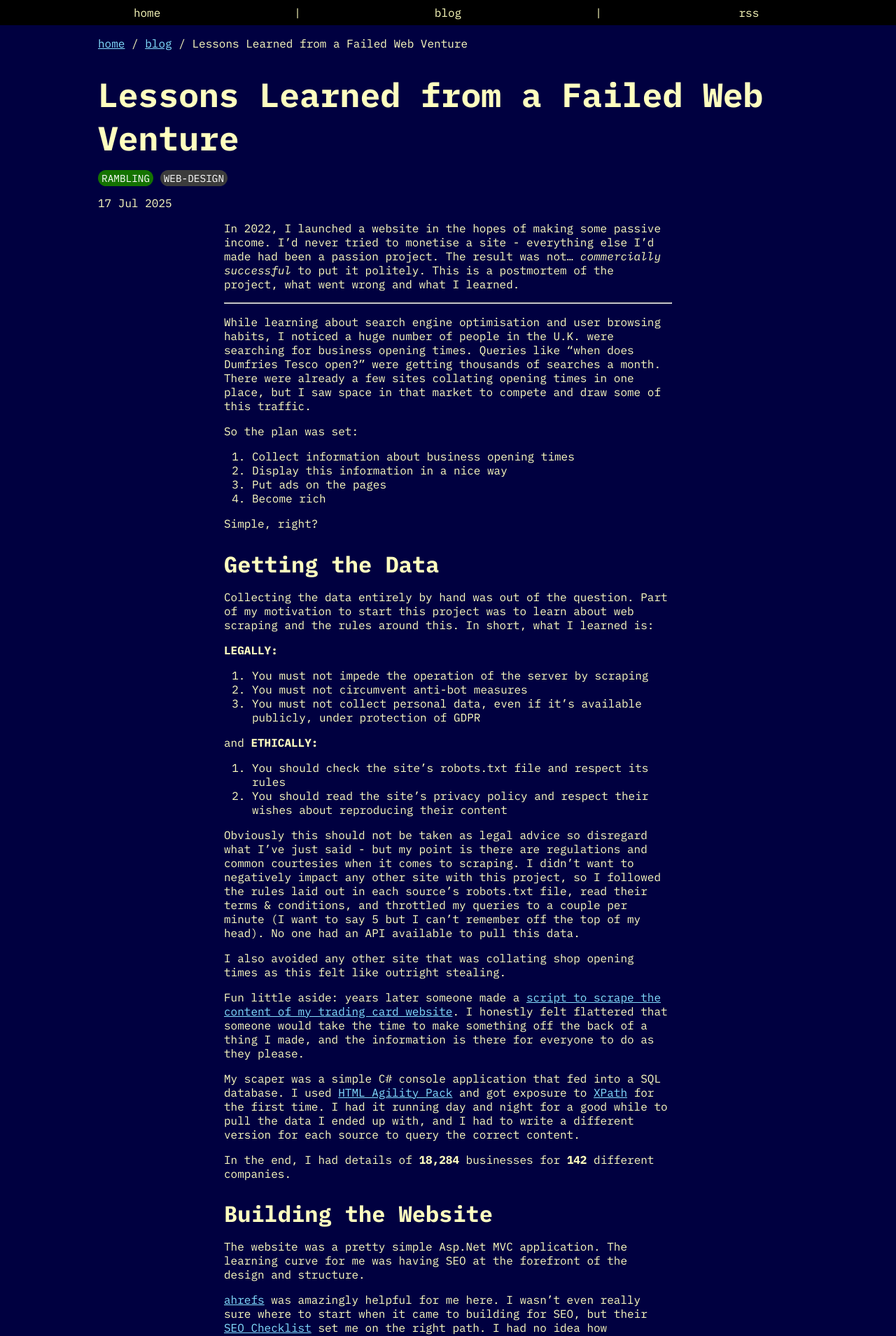
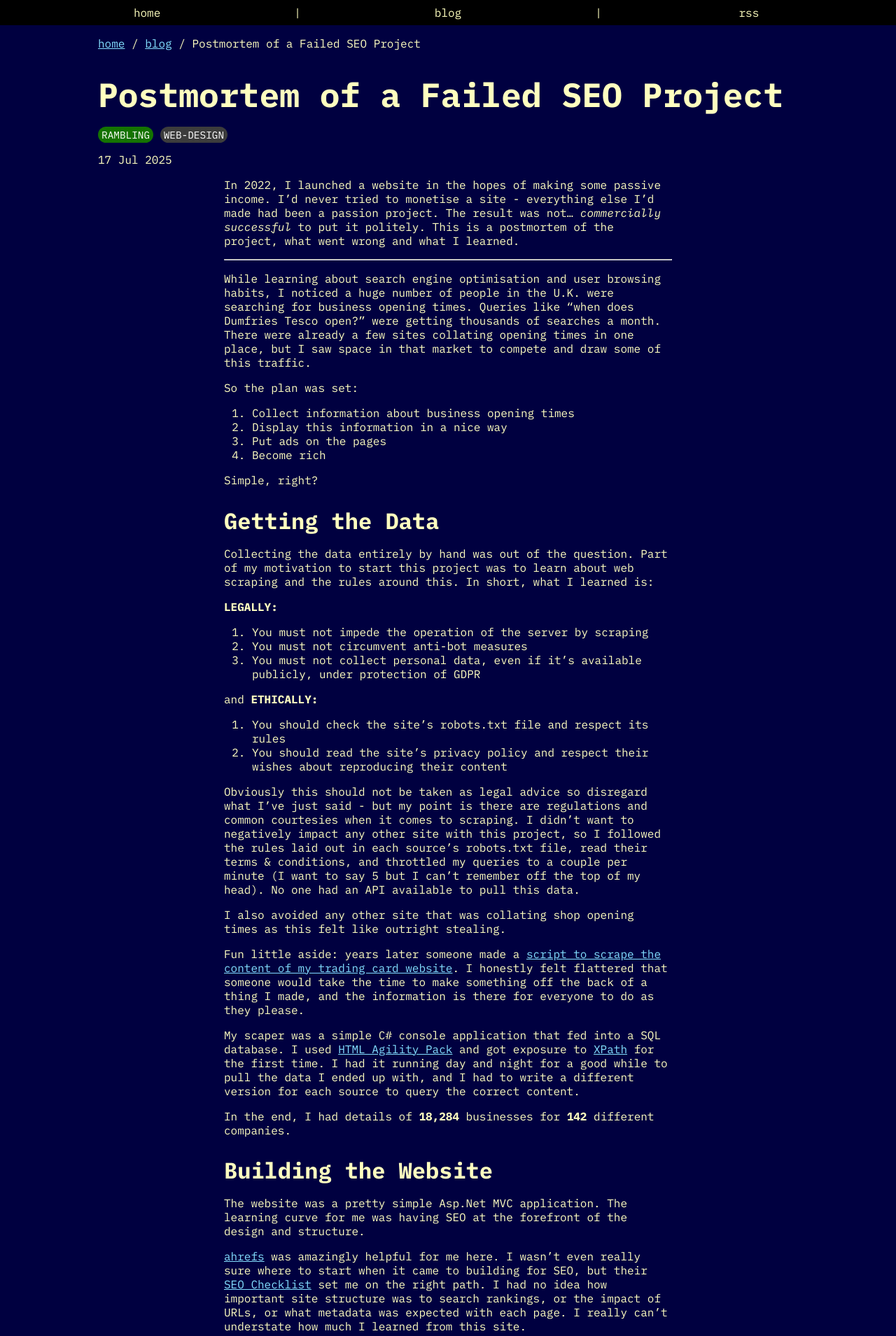
Before and after one commit to digi-battle/digi-battle.github.io, a Jekyll site: the page built from _posts/2025-07-17-postmortem-of-a-failed-seo-project.md, in a window 1280 px wide. Shown: the top 1909 px of the page at 70% size. Built offline with Jekyll 4.4.1, drawn with Linux system fonts in a browser that asks for light colours.

Commit message:
renamed latest blog post

```diff
--- a/_posts/2025-07-17-lessons-from-a-failed-web-venture.md
+++ b/_posts/2025-07-17-postmortem-of-a-failed-seo-project.md
@@ -1,6 +1,6 @@
 ---
 layout: blogpost
-title: "Lessons Learned from a Failed Web Venture"
+title: "Postmortem of a Failed SEO Project"
 tags: RAMBLING WEB-DESIGN
 ---
 
--- a/_sass/base.scss
+++ b/_sass/base.scss
@@ -160,6 +160,8 @@ h3 {
     margin: 0 auto;
 }
 
+test
+
 .back-to-top {
     display: block;
     width: 100%;
```
